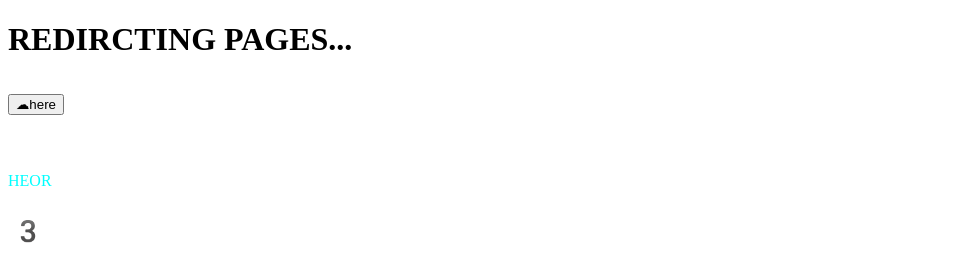
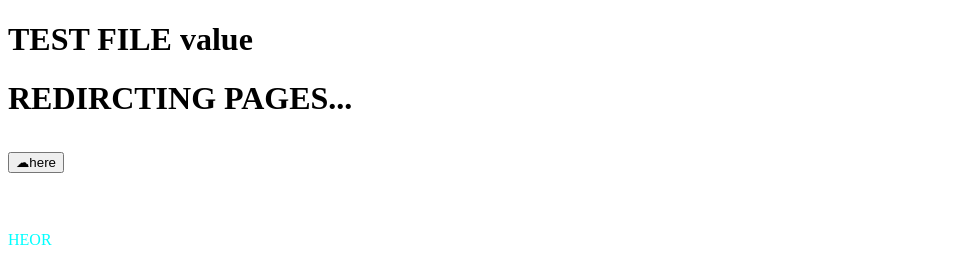
Before and after one commit to ajayyadavmit/webdev, a plain HTML site: page index.html in a window 1280 px wide. Shown: the top 267 px of the page, without its empty margins (0-971 px from the left). Drawn offline with Linux system fonts and the light colour scheme.

Commit message:
add test file

```diff
--- a/index.html
+++ b/index.html
@@ -23,6 +23,7 @@
 </head>
 
 <body>
+    <h1>TEST FILE value</h1>
     <h1>REDIRCTING PAGES... </h1>
 
     <h1> <a href="http://google.com"> <button>&#9729;here</button></a> </h1> <br>
```
